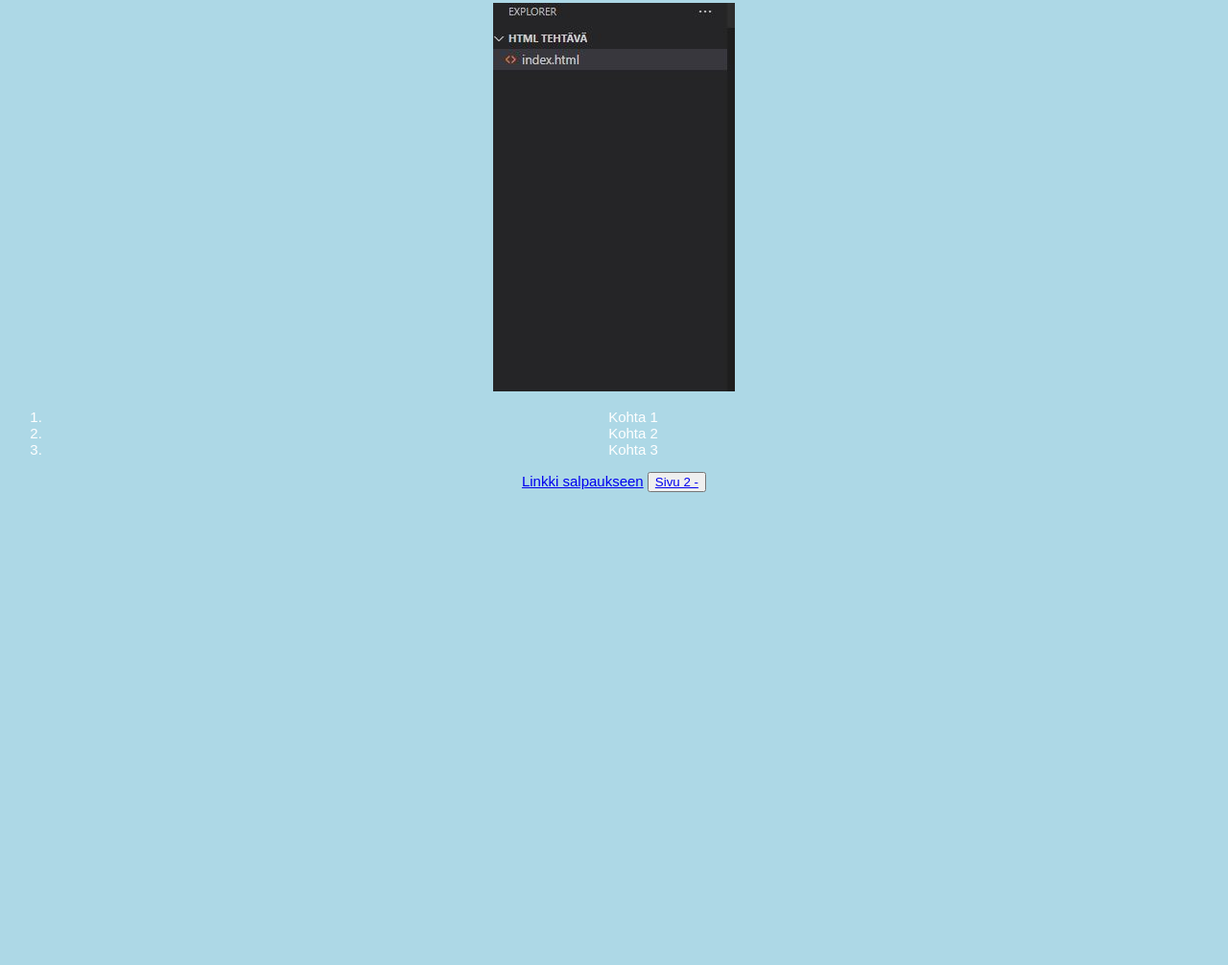
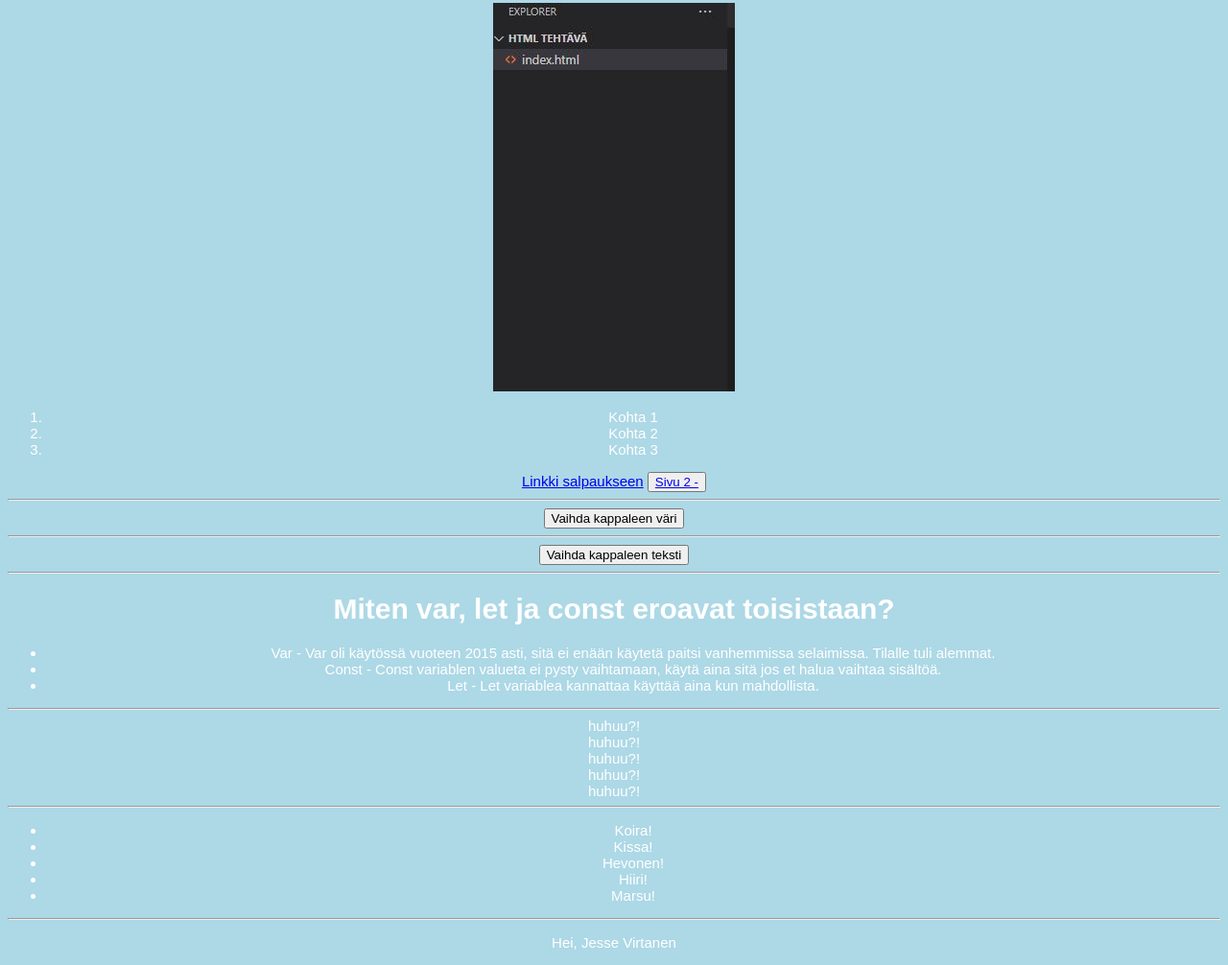
Before and after one commit to edujessevir/html-teht-v-2, a plain HTML site: page index.html in a window 1280 px wide. Shown: the part 386-1392 px from the top of the page at 96% size. Before the commit the page ends 907 px from the top, so only its background shows below. Drawn offline with Linux system fonts and the light colour scheme.

Commit message:
loopit ja muut

```diff
--- a/index.html
+++ b/index.html
@@ -1,6 +1,7 @@
 <!DOCTYPE html>
 <html lang="en">
 <head>
+    <script src="index.js"></script>
     <link rel="stylesheet" href="index.css">
     <meta charset="UTF-8">
     <meta name="viewport" content="width=device-width, initial-scale=1.0">
@@ -25,7 +26,7 @@
     <h2>Otsikko 2</h2>
     <h3>Otsikko 3</h3>
 
-    <p>Tämä on paragraphi</p>
+    <p id="kappale1">Tämä on paragraphi</p>
 
     <img src="htmlkuva.JPG" alt="Kuva vscodesta">
 
@@ -37,5 +38,70 @@
 
     <a href="https://www.salpaus.fi/" target="_blank" rel="noreferrer" rel="noopener">Linkki salpaukseen</a>
     <button><a href="portfolio.html">Sivu 2 - </a></button>
+<hr>
+<!--Js testiä-->
+<button onclick="document.getElementById('kappale1').style.color = 'red';">Vaihda kappaleen väri</button>
+
+<hr>
+
+<button onclick="document.getElementById('kappale1').innerHTML = 'Tämä on vieläkin paragraphi'">Vaihda kappaleen teksti</button>
+
+<hr>
+
+<h1>Miten var, let ja const eroavat toisistaan?</h1>
+<ul>
+    <li>Var - Var oli käytössä vuoteen 2015 asti, sitä ei enään käytetä paitsi vanhemmissa selaimissa. Tilalle tuli alemmat.</li>
+    <li>Const - Const variablen valueta ei pysty vaihtamaan, käytä aina sitä jos et halua vaihtaa sisältöä.</li>
+    <li>Let - Let variablea kannattaa käyttää aina kun mahdollista.</li>
+</ul>
+
+
+
+<hr>
+
+<script>
+let count = 0;
+while (count < 5){
+ document.write("huhuu?!<br>");
+ count++;
+}
+</script>
+
+<hr>
+
+<p id="eläin"></p>
+
+<script>
+
+    const animals = ["Koira", "Kissa", "Hevonen", "Hiiri", "Marsu"];
+    let animal = animals.length;
+    let text = "<ul>"
+
+    for (let i = 0; i < animal; i++ ) {
+        text += "<li>" + animals[i] + "!</li>";
+    }
+    text += "</ul>";
+
+    document.getElementById("eläin").innerHTML = text;
+
+    </script>
+
+<hr>
+
+    <p id="cred"></p>
+
+    <script>
+
+
+    let x = myCred("Hei, Jesse", " Virtanen");
+        document.getElementById("cred").innerHTML = x;
+
+        function myCred(a, b) {
+        return a + b;
+    }
+
+
+    </script>
+
 </body>
 </html>
--- /dev/null
+++ b/index.js
@@ -0,0 +1,9 @@
+// if else comparisons
+
+let luku = 18;
+if (luku < 18){
+    console.log("Alaikäinen");
+}
+else if (luku >= 18){
+    console.log("Täysi-ikäinen");
+}
```
Also changed, not shown: 1 other file.
